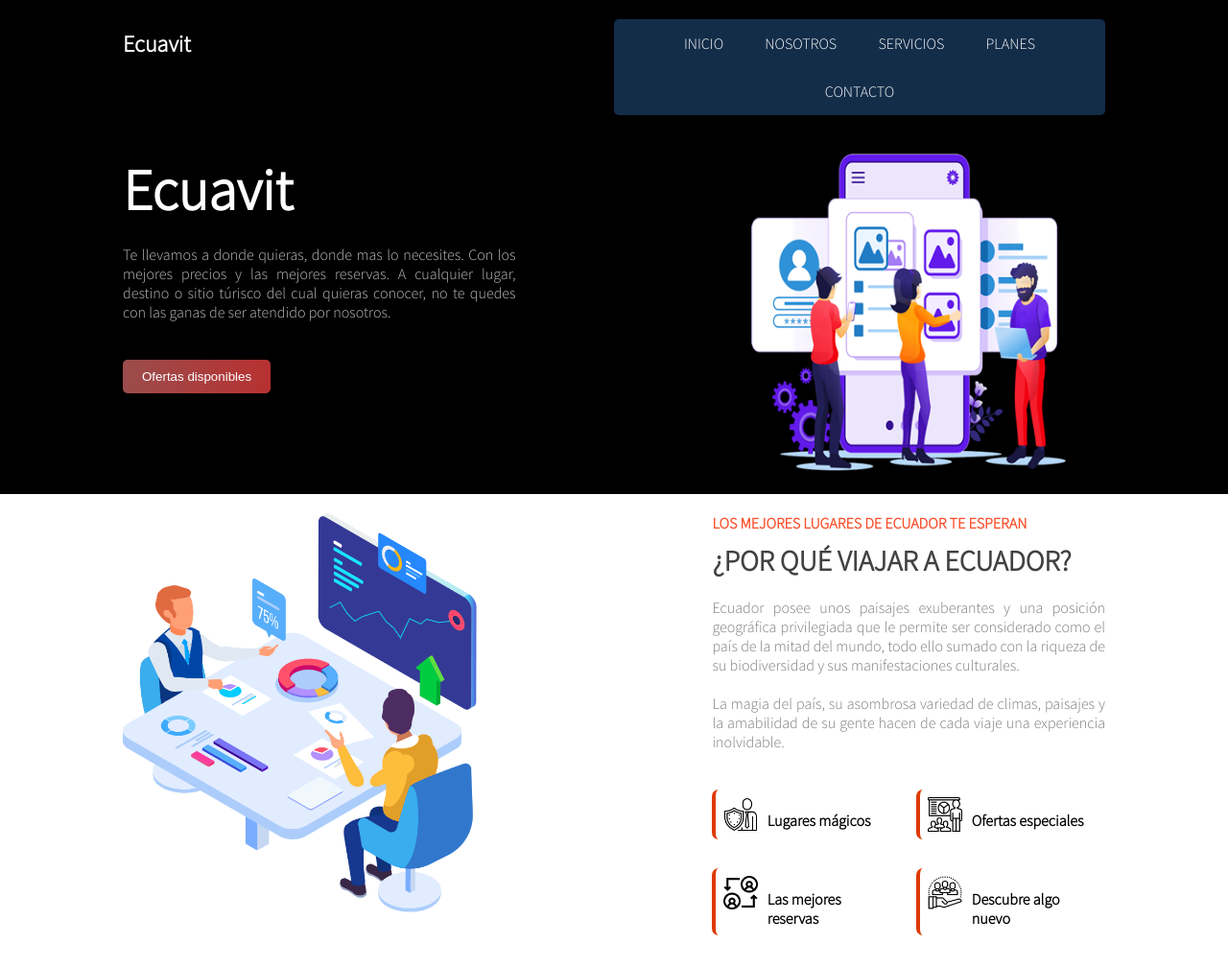
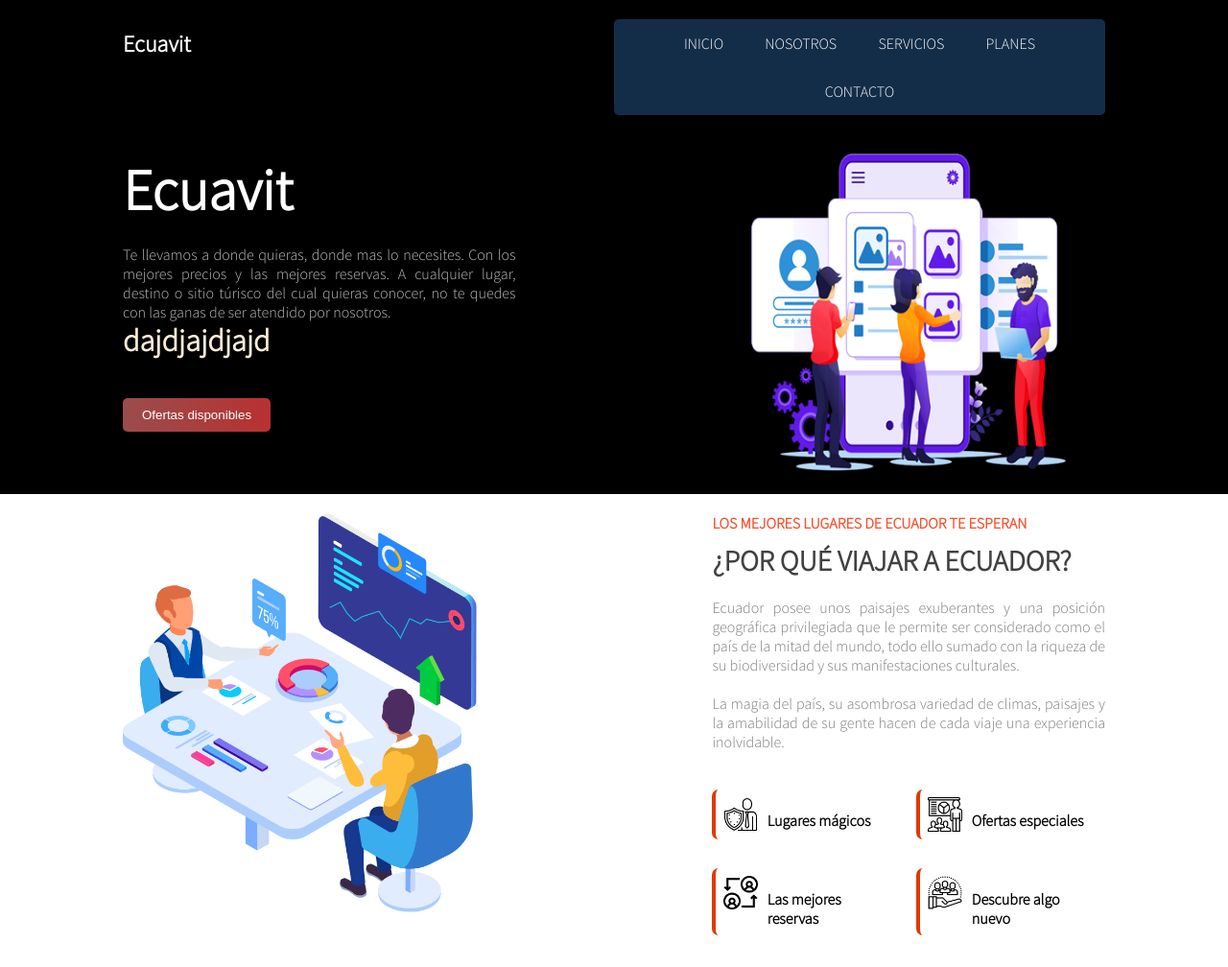
Before and after one commit to leever200292/renderizado-cliente, a plain HTML site: page index.html in a window 1280 px wide. Shown: the top 1008 px of the page at 96% size. Drawn offline with Linux system fonts and the light colour scheme.

Commit message:
se agrago un mensaje

```diff
--- a/index.html
+++ b/index.html
@@ -41,6 +41,7 @@
         </div>
         <div class="centrar">
             <div class="izquierda">
+
                 <H1 class="titulo-principal">Ecuavit</H1>
                 <br>
                 <p class="descripcion">
@@ -48,7 +49,9 @@
                     A cualquier lugar, destino o sitio túrisco del cual quieras conocer, no te quedes con las ganas de
                     ser
                     atendido por nosotros.
+
                 </p>
+                <h1 style="color: antiquewhite;">dajdjajdjajd</h1>
                 <br>
                 <br>
                 <input type="button" onclick="location.href='https://www.instagram.com/viajesworldwide/'" name="reserva"
```
